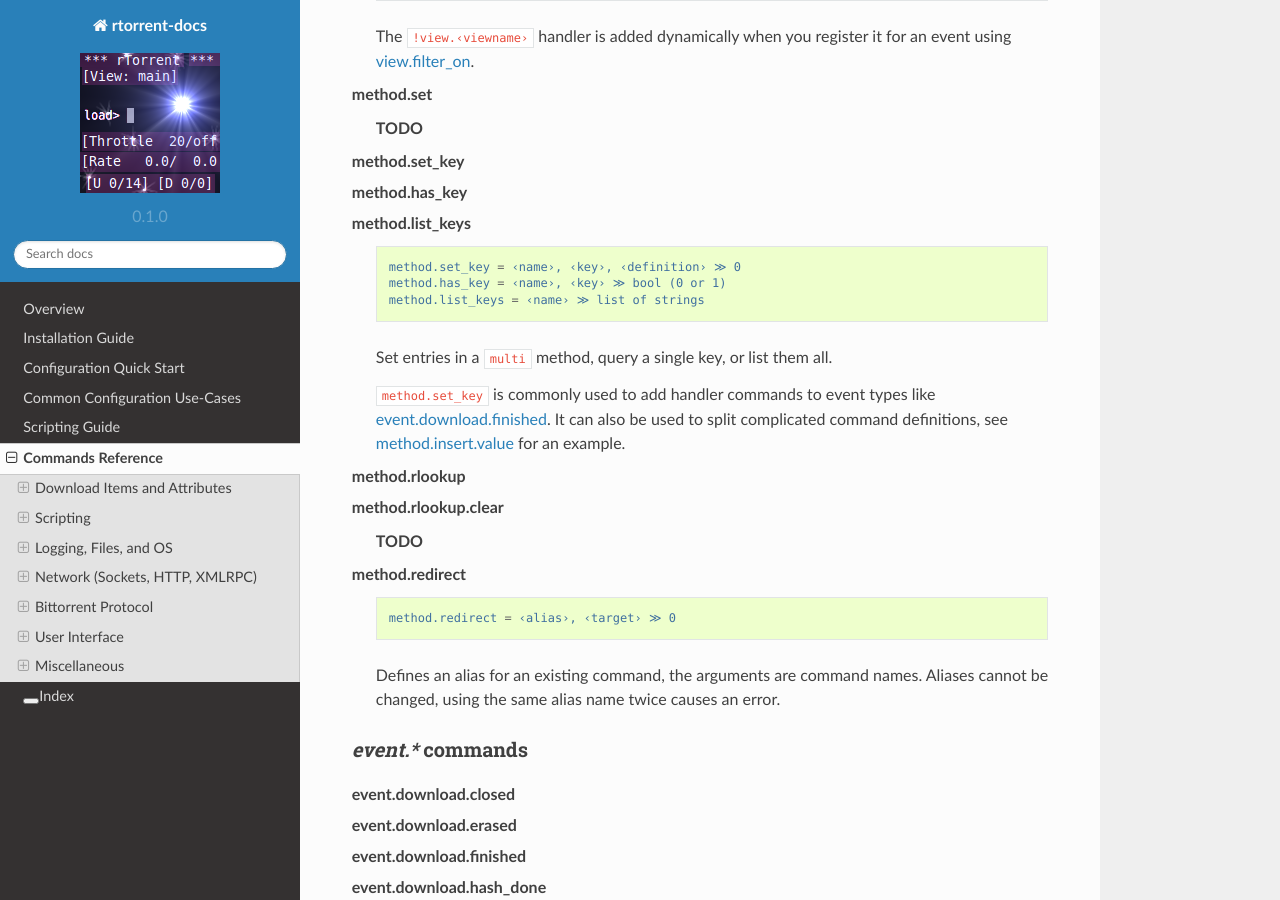
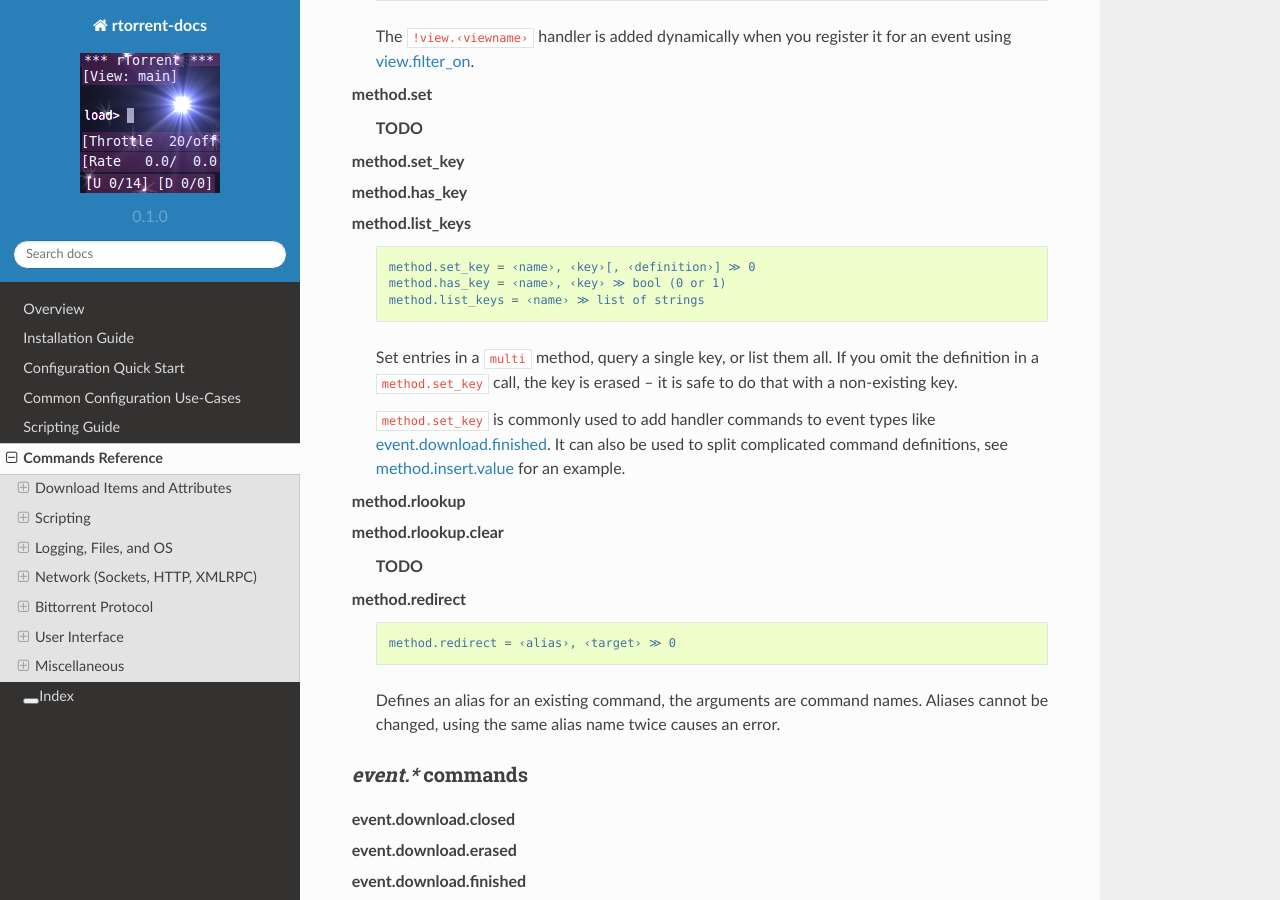
Before and after one commit to rtorrent-community/rtorrent-docs, a Sphinx documentation site: the page built from docs/cmd-ref.rst, in a window 1280 px wide and 900 px high, scrolled down 17387 px. Built offline with Sphinx 7.4.7 and the Read the Docs theme 2.0.0, drawn with Linux system fonts in a browser that asks for light colours.

Commit message:
method.set_key: how to erase keys

```diff
--- a/docs/include-cmd-scripting.rst
+++ b/docs/include-cmd-scripting.rst
@@ -150,11 +150,13 @@
 
         .. code-block:: ini
 
-            method.set_key = ‹name›, ‹key›, ‹definition› ≫ 0
+            method.set_key = ‹name›, ‹key›[, ‹definition›] ≫ 0
             method.has_key = ‹name›, ‹key› ≫ bool (0 or 1)
             method.list_keys = ‹name› ≫ list of strings
 
         Set entries in a ``multi`` method, query a single key, or list them all.
+        If you omit the definition in a ``method.set_key`` call, the key is erased
+        – it is safe to do that with a non-existing key.
 
         ``method.set_key`` is commonly used to add handler commands to event types
         like :term:`event.download.finished`.
```
